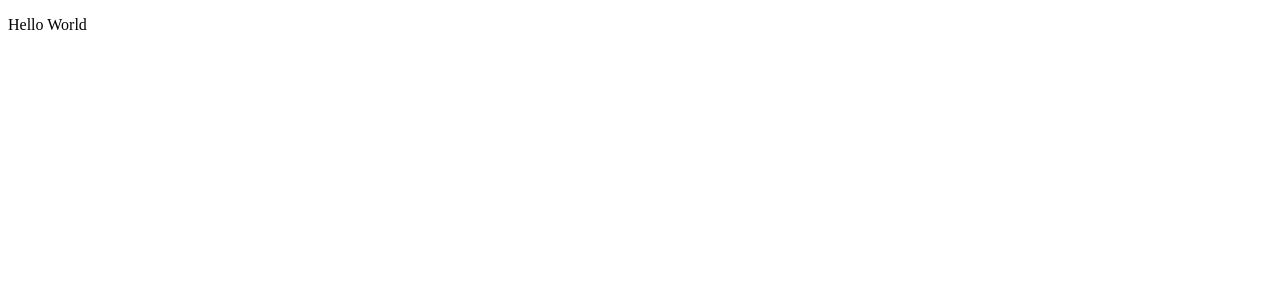
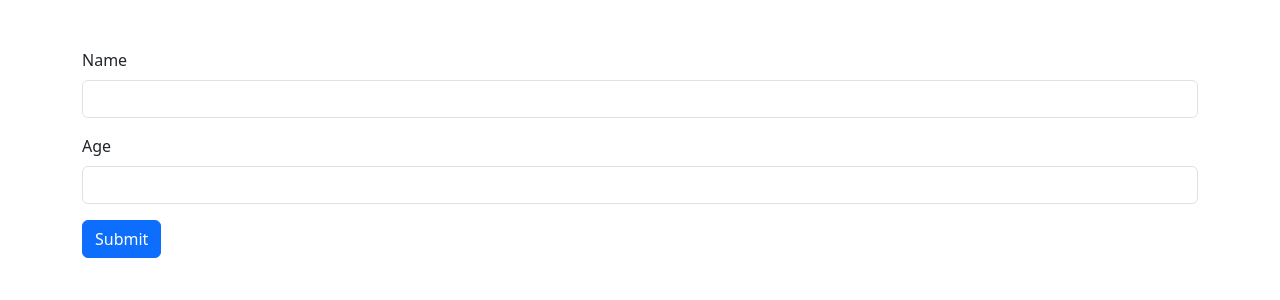
Before and after one commit to TomaszKlekner/gameHub, a React (Vite) app: page / in a window 1280 px wide. Shown: the top 300 px of the page. Built offline with nearby package versions, Linux system fonts and the light colour scheme.

Commit message:
Use ref hook to get input values

```diff
--- a/src/App.tsx
+++ b/src/App.tsx
@@ -1,9 +1,9 @@
-import ExpandableText from './components/ExpandableText/ExpandableText';
+import Form from './components/Form';
 
 function App() {
   return (
     <div className='container my-5'>
-      <ExpandableText>Hello World</ExpandableText>
+      <Form />
     </div>
   );
 }
--- /dev/null
+++ b/src/components/Form.tsx
@@ -0,0 +1,47 @@
+import { FormEvent, useRef } from 'react';
+
+const Form = () => {
+  const nameRef = useRef<HTMLInputElement>(null);
+  const ageRef = useRef<HTMLInputElement>(null);
+  const person = {
+    name: '',
+    age: 0,
+  };
+
+  const handleSubmit = (event: FormEvent) => {
+    event.preventDefault();
+    if (nameRef.current !== null) {
+      person.name = nameRef.current.value;
+    }
+
+    if (ageRef.current !== null) {
+      person.age = +ageRef.current.value;
+    }
+
+    console.log(person);
+  };
+
+  return (
+    <form onSubmit={handleSubmit}>
+      <div className='mb-3'>
+        <label htmlFor='name' className='form-label'>
+          Name
+        </label>
+        <input id='name' type='text' className='form-control' ref={nameRef} />
+      </div>
+
+      <div className='mb-3'>
+        <label htmlFor='age' className='form-label'>
+          Age
+        </label>
+        <input id='age' type='number' className='form-control' ref={ageRef} />
+      </div>
+
+      <button className='btn btn-primary' type='submit'>
+        Submit
+      </button>
+    </form>
+  );
+};
+
+export default Form;
--- a/src/index.scss
+++ b/src/index.scss
@@ -1,5 +1 @@
-// @import url('../node_modules/bootstrap/scss/bootstrap.scss');
-
-// .list-group-item {
-//   cursor: pointer;
-// }
+@import url('../node_modules/bootstrap/scss/bootstrap.scss');
```
